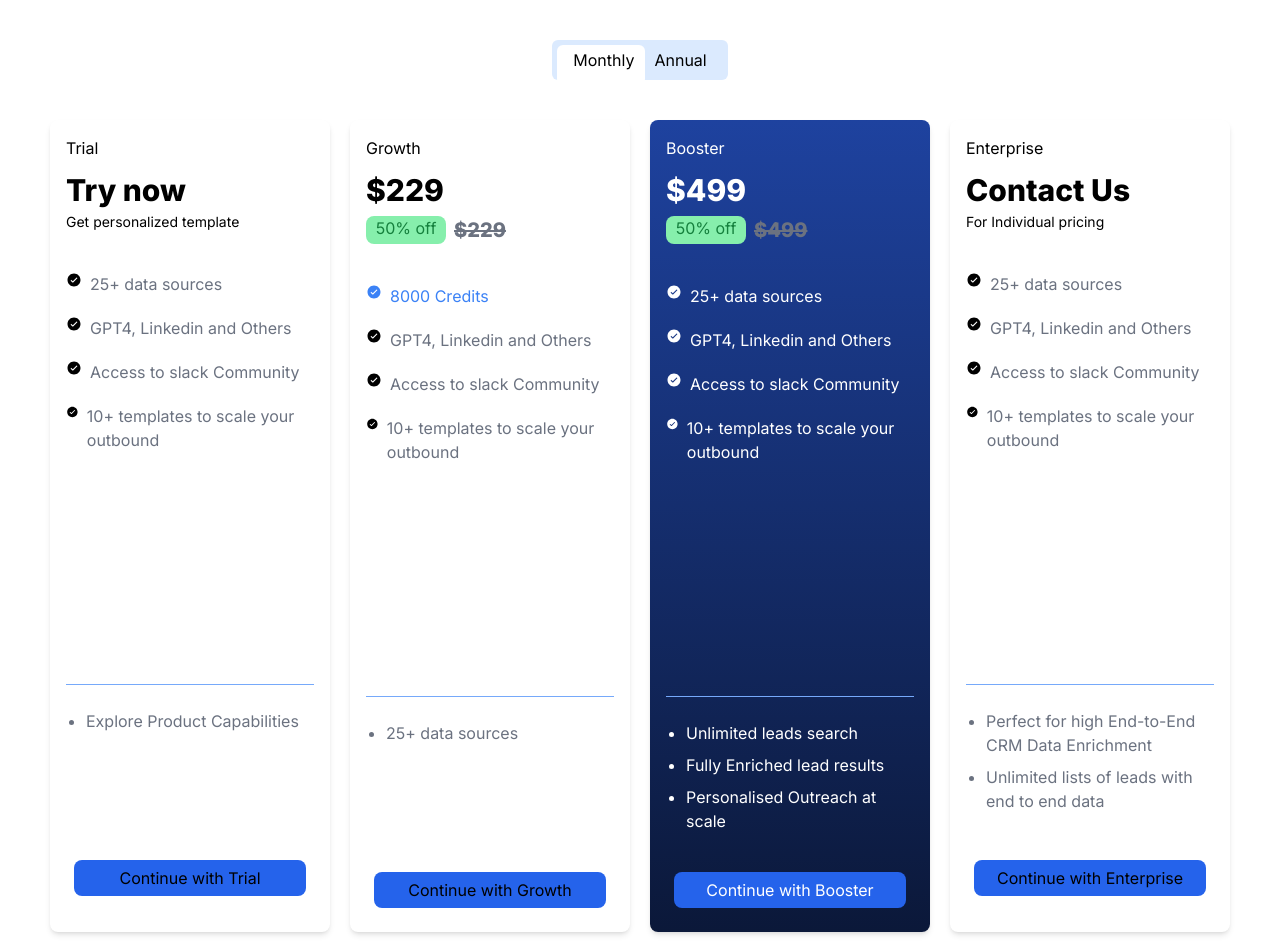
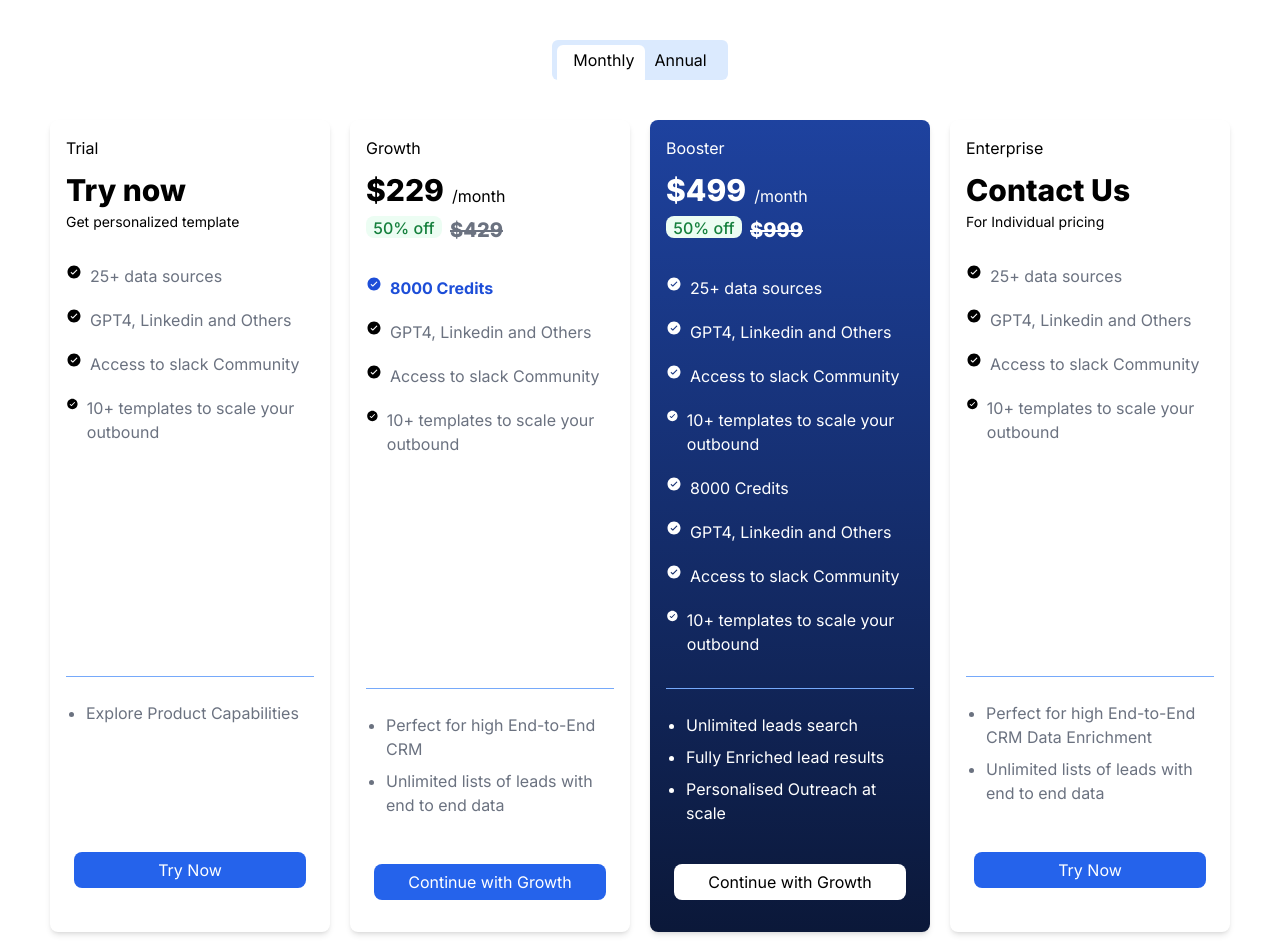
Before and after one commit to aditi755/pricing-ui, a Next.js app: page / in a window 1280 px wide. Shown: the top 952 px of the page. Built offline with nearby package versions, Linux system fonts and the light colour scheme.

Commit message:
minor fixes in ui

```diff
--- a/src/app/components/Pricing.js
+++ b/src/app/components/Pricing.js
@@ -48,12 +48,16 @@ function Pricing() {
                         grayBullets={card.grayBullets}
                         showPrice={card.showPrice}
                         discount={card.discount}
+                        highlightPrice={card.highlightPrice}
                         price={card.price}
                         className={card.className}
                         style={card.style}
                         highlightFirstItem={card.highlightFirstItem}
+                        spanTime={card.spanTime}
+
                     >
-                        <Button className="mt-16 text-center" text={`Continue with ${card.label}`}>
+                        <Button className={`mt-16 text-center ${index === 2 ? 'bg-white text-black' : 'bg-blue-600 text-white'}`}
+                        text={card.buttonText}>
                         </Button>
                     </Card>
                 ))}
--- a/src/app/components/ui/Card.jsx
+++ b/src/app/components/ui/Card.jsx
@@ -4,7 +4,7 @@ import Button from './Button';
 
 // Accepts multiple props to render different parts of the card dynamically
 const Card = ({
-  children, className, style, title, paragraph,items,label, spanTime, highlightIndex, highlightFirstItem, showPrice, discount, price, info, grayBullets
+  children, className, style, title, paragraph,items,label, spanTime, highlightIndex, highlightFirstItem, showPrice, discount, price, info, grayBullets, highlightPrice
 }) => {
   return (
     <div
@@ -22,20 +22,25 @@ const Card = ({
       {/* Conditionally render the price section if showPrice is true */}
       {showPrice && (
         <div className="flex flex-row gap-2 mt-2"> {/* Discount and original price */}
-          <span className="bg-green-300 text-green-700 rounded-lg w-20 text-center">{discount}</span> {/* Discount label */}
-          <p className="text-gray-500 text-xl font-extrabold line-through">{price}</p> {/* Original price with strikethrough */}
+          <span
+  className="text-green-700 rounded-lg text-center w-[76px] h-[22px] font-medium"
+  style={{ backgroundColor: 'var(--Component-Colors-Utility-Success-50, #ECFDF3)' }}
+>
+  {discount}
+</span> {/* Discount label */}
+          <p className={`text-xl font-extrabold line-through ${highlightPrice ? 'text-white' : 'text-gray-500'}`}>{price}</p> {/* Original price with strikethrough */}
         </div>
       )}
 
       <p className="mt-1 text-sm">{paragraph}</p> {/* Paragraph description */}
 
       {/* Render the list of items passed through the items prop */}
-      <ul className="mt-10 list-none h-[412px]">
+      <ul className="mt-8 list-none h-[412px]">
         {items.map((item, index) => (
         <div className="flex flex-row mt-5" key={index}> {/* Each list item with checkmark */}
-          <IoIosCheckmarkCircle className={`mr-2 ${highlightFirstItem && index === 0 ? 'text-blue-500' : ''}`} /> {/* Checkmark icon, blue if the first item is highlighted */}
+          <IoIosCheckmarkCircle className={`mr-2 ${highlightFirstItem && index === 0 ? 'text-blue-700' : ''}`} /> {/* Checkmark icon, blue if the first item is highlighted */}
           <li className={grayBullets ? "text-gray-500" : ""}> {/* Optional gray text for bullet */}
-            <div className={`${highlightFirstItem && index === 0 ? 'text-blue-500' : ''}`}>{item}</div> {/* Highlight first item text in blue */}
+            <div className={`${highlightFirstItem && index === 0 ? 'text-blue-700 font-bold' : ''}`}>{item}</div> {/* Highlight first item text in blue */}
           </li>
         </div>
         ))}
--- a/src/app/data/pricingData.json
+++ b/src/app/data/pricingData.json
@@ -16,6 +16,7 @@
       ],
       "grayBullets": true,
       "className": "bg-white",
+      "buttonText": "Try Now",
        "style": { "backgroundColor": "white" }
     },
     {
@@ -28,16 +29,19 @@
         "GPT4, Linkedin and Others",
         "Access to slack Community",
         "10+ templates to scale your outbound"
+
       ],
       "info": [
-        "25+ data sources"
+       "Perfect for high End-to-End CRM ",
+        "Unlimited lists of leads with end to end data"
       ],
       "highlightFirstItem": true,
       "showPrice": true,
       "discount": "50% off",
-      "price": "$229",
+      "price": "$429",
       "grayBullets": true,
       "className": "bg-white",
+      "buttonText": "Continue with Growth",
      "style": { "backgroundColor": "white" }
     },
     {
@@ -47,6 +51,10 @@
       "spanTime": "/month",
       "items": [
         "25+ data sources",
+        "GPT4, Linkedin and Others",
+        "Access to slack Community",
+        "10+ templates to scale your outbound",
+        "8000 Credits",
         "GPT4, Linkedin and Others",
         "Access to slack Community",
         "10+ templates to scale your outbound"
@@ -63,8 +71,10 @@
       },
       "showPrice": true,
       "discount": "50% off",
-      "price": "$499",
-      "grayBullets": false
+      "price": "$999",
+      "highlightPrice":true ,
+      "grayBullets": false,
+      "buttonText": "Continue with Growth"
     },
     {
       "id": 4,
@@ -83,6 +93,7 @@
       ],
       "grayBullets": true,
       "className": "bg-white",
+      "buttonText": "Try Now",
        "style": { "backgroundColor": "white" }
     }
   ]
--- a/tailwind.config.js
+++ b/tailwind.config.js
@@ -12,6 +12,11 @@ module.exports = {
         "gradient-conic":
           "conic-gradient(from 180deg at 50% 50%, var(--tw-gradient-stops))",
       },
+      colors: {
+        'utility-success': {
+          50: 'var(--Component-Colors-Utility-Success-50, #ECFDF3)', // Custom color
+        },
+      },
     },
   },
   plugins: [],
```
